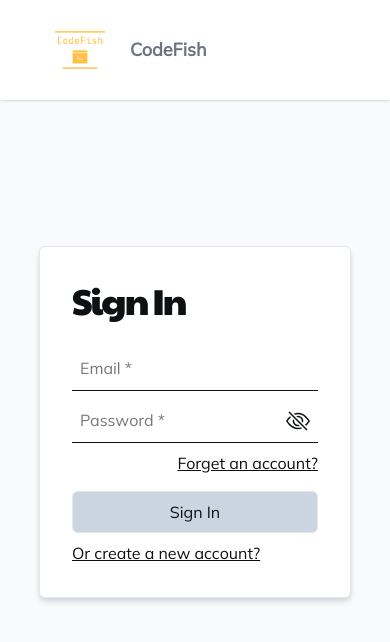
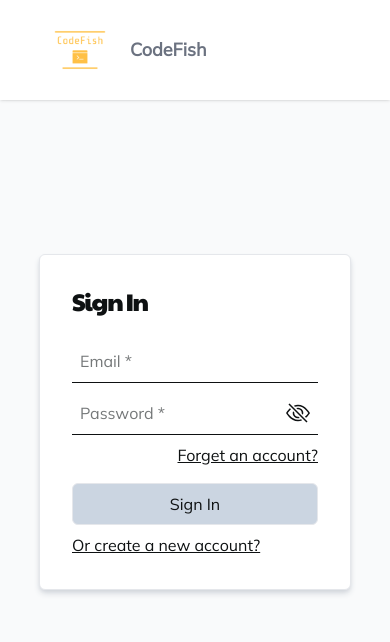
Before and after one commit to younggg96/gyang_website, a React (Create React App) app: page /auth in a window 390 px wide. Shown: the top 642 px of the page. Built offline with nearby package versions, Linux system fonts and the light colour scheme.

Commit message:
new updates

```diff
--- a/src/components/user/UserHeader.jsx
+++ b/src/components/user/UserHeader.jsx
@@ -24,7 +24,7 @@ const UserHeader = ({ user, type = "small" }) => {
         <div className="user-avatar">
           <img src={user?.avatar} alt={user?.username + "-avatar"} />
         </div>
-        <p className="title text-primary ml-60">
+        <p className="title text-primary mt-8 mb-6 md:m-auto ml-0 md:ml-60 w-full md:w-fit text-center md:text-left">
           {user?.username}
         </p>
       </section>
--- a/src/components/user/index.scss
+++ b/src/components/user/index.scss
@@ -21,9 +21,9 @@
     }
   }
   .user-info-big {
-    @apply flex h-[120px] pt-2 relative;
+    @apply flex md:h-[120px] pt-2 relative;
     .user-avatar {
-      @apply absolute left-4 -top-24 w-48 h-48 rounded-full flex items-center justify-center overflow-hidden bg-white;
+      @apply absolute left-[calc(50%-4.5rem)] md:left-4 -top-24 w-32 h-32 md:w-48 md:h-48 rounded-full flex items-center justify-center overflow-hidden bg-white;
       img {
         @apply w-[96%] h-[96%] object-cover rounded-full indent-[10000px];
       }
--- a/src/index.css
+++ b/src/index.css
@@ -33,7 +33,7 @@
     @apply outline-none border-b border-b-primary h-[44px] sm:h-[60px] bg-transparent font-secondary w-full px-2 placeholder:text-[#757879];
   }
   .title {
-    @apply text-[36px] font-primary font-medium capitalize leading-[120%] tracking-[-0.05em];
+    @apply text-[24px] md:text-[36px] font-primary font-medium capitalize leading-[120%] tracking-[-0.05em];
   }
   .link {
     @apply underline cursor-pointer;
```
